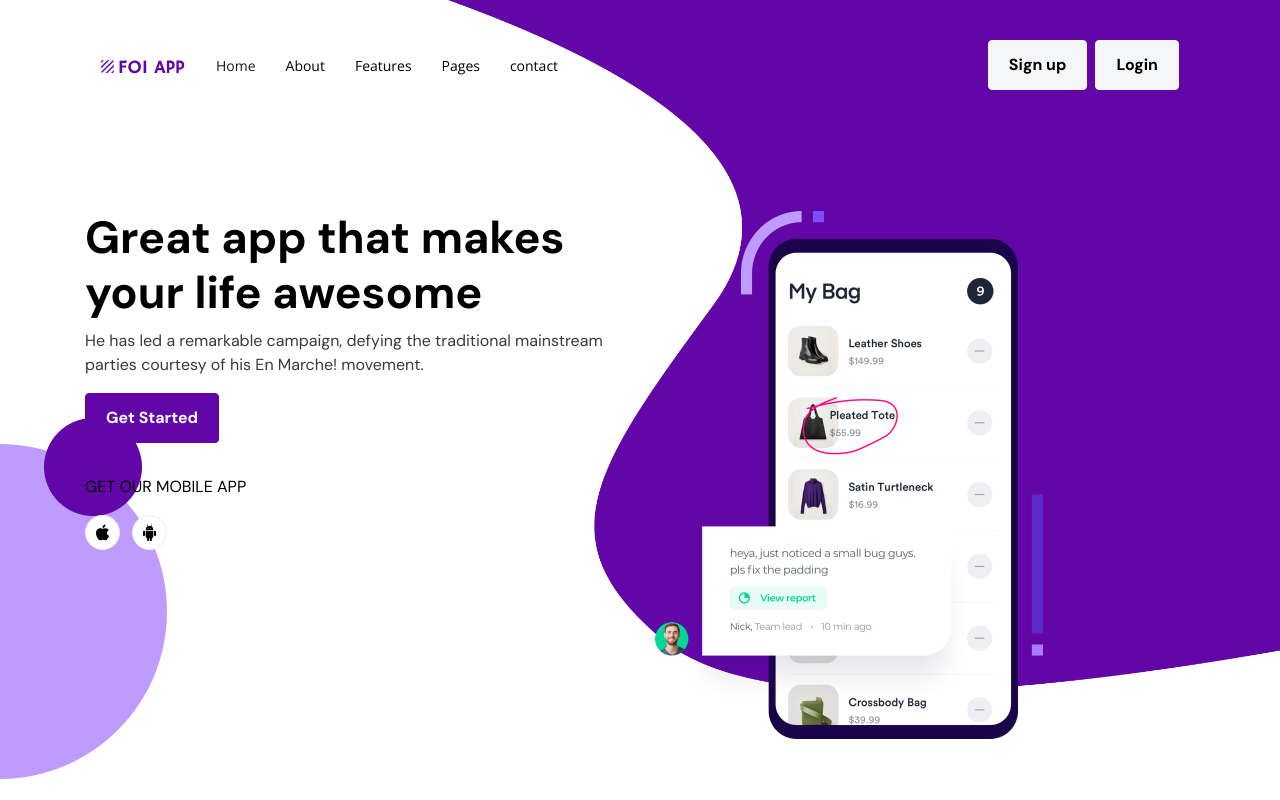
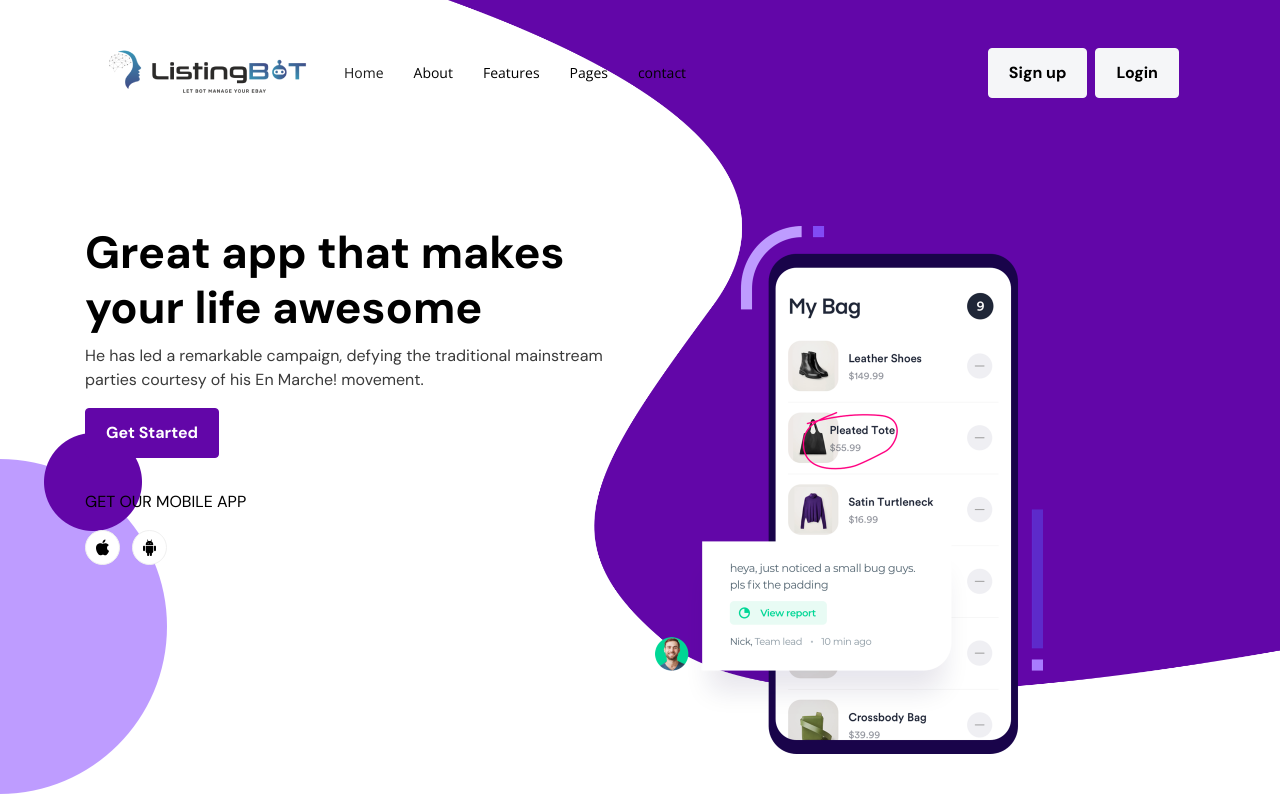
Before and after one commit to RC-279/ListingBOTFINAL, a website: page index.html in a window 1280 px wide. Shown: the top 800 px of the page. Drawn offline with nearby package versions, Linux system fonts and the light colour scheme.

Commit message:
Logo NAV

```diff
--- a/index.html
+++ b/index.html
@@ -15,7 +15,7 @@
         <div class="container">
             <nav class="navbar navbar-expand-lg navbar-light foi-navbar">
                 <a class="navbar-brand" href="index.html">
-                    <img src="assets/images/logo.svg" alt="FOI">
+                    <img src="assets/images/NAV_Logo.png" alt="FOI">
                 </a>
                 <button class="navbar-toggler d-lg-none" type="button" data-toggle="collapse" data-target="#collapsibleNavId" aria-controls="collapsibleNavId" aria-expanded="false" aria-label="Toggle navigation">
                     <span class="navbar-toggler-icon"></span>
```
Also changed, not shown: assets/images/NAV_Logo.png (added), assets/images/logo.png (added).
